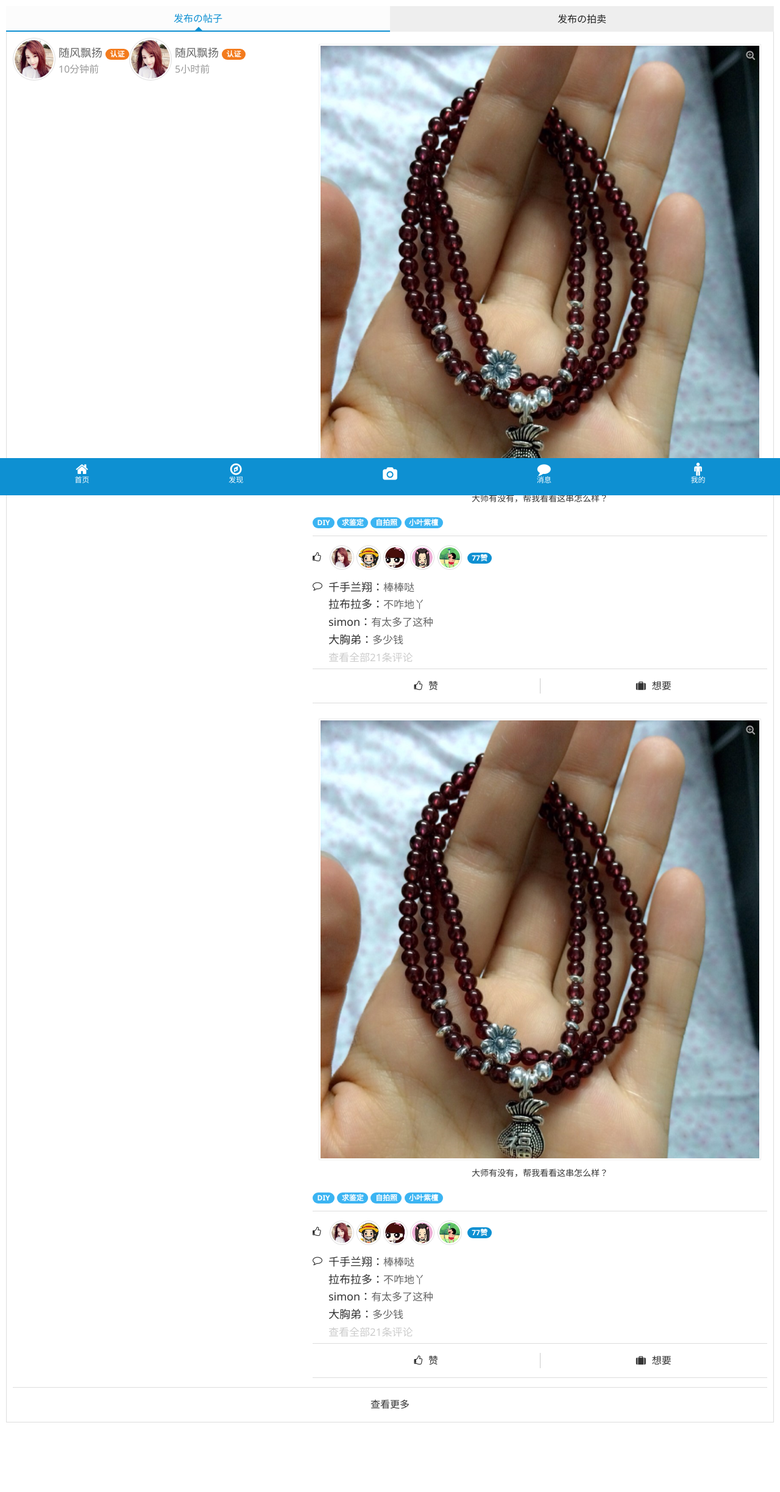
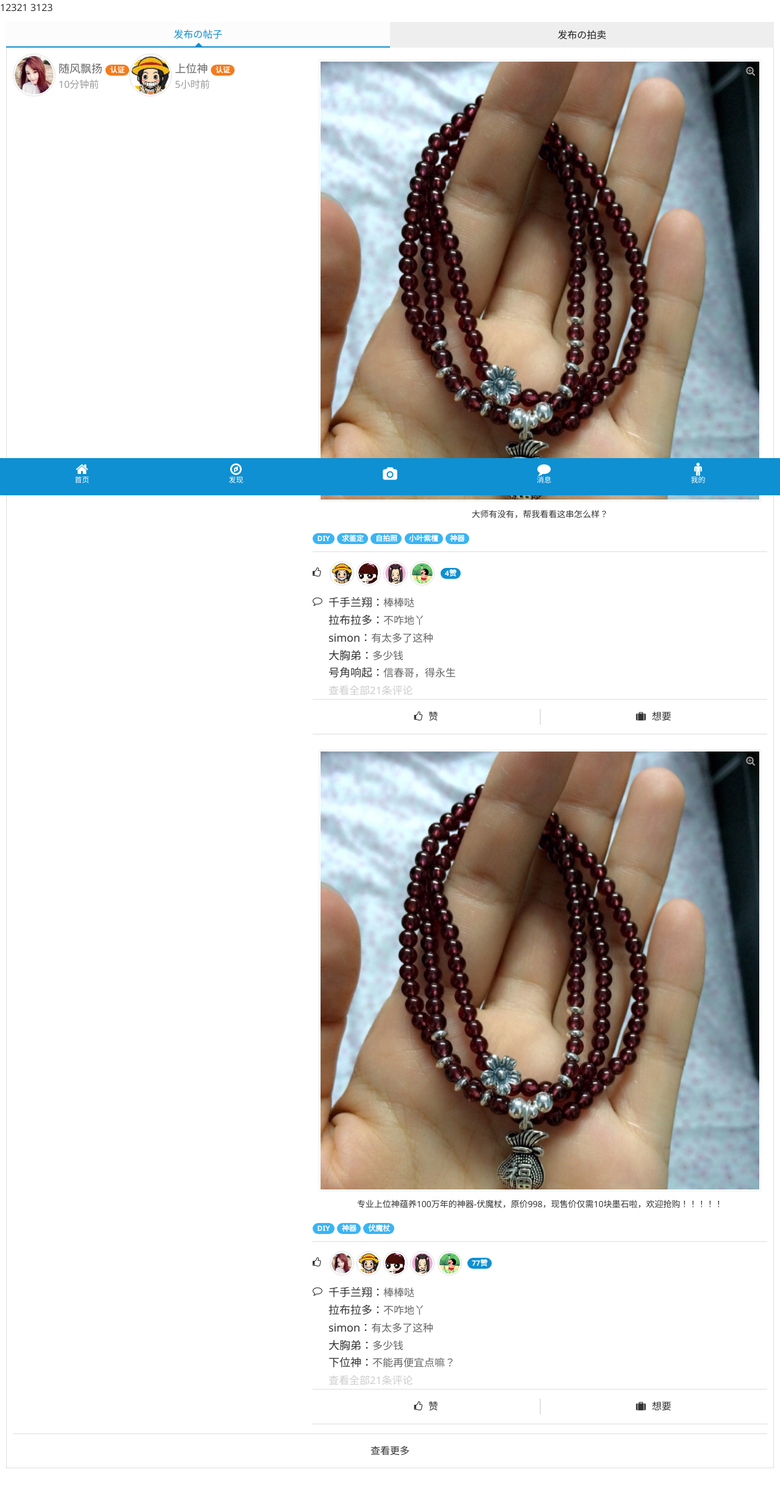
Before and after one commit to j0hnnie/mnj, a plain HTML site: page me.html in a window 1280 px wide. Shown: the whole page at 61% size. Before the commit the page ends 2396 px from the top, so only its background shows below. Drawn offline with Linux system fonts and the light colour scheme.

Commit message:
玛瑙街

```diff
--- a/me.html
+++ b/me.html
@@ -35,6 +35,10 @@
   <link rel="stylesheet" href="assets/css/app.css">
 </head>
 <body>
+<div>
+	12321
+	3123
+</div>
 
 <!-- TAB -->
 <div data-am-widget="tabs" class="am-tabs am-tabs-d2">
@@ -75,6 +79,7 @@
 						<span class="am-badge am-badge-secondary am-round">求鉴定</span>
 						<span class="am-badge am-badge-secondary am-round">自拍照</span>
 						<span class="am-badge am-badge-secondary am-round">小叶紫檀</span>
+						<span class="am-badge am-badge-secondary am-round">神器</span>
 					</div>
 
 					<hr data-am-widget="divider" style="margin-top:50px" class="am-divider am-divider-default" />
@@ -83,12 +88,11 @@
 					<div>
 						<div style="float:left;">
 							<span class="am-icon-thumbs-o-up am-icon-xs am-margin-right-sm"></span>
-							<img class="am-img-thumbnail am-circle" src="assets/images/avatar.png" width="40" height="40"/>
 							<img class="am-img-thumbnail am-circle" src="assets/images/avatar_1.png" width="40" height="40"/>
 							<img class="am-img-thumbnail am-circle" src="assets/images/avatar_2.png" width="40" height="40"/>
 							<img class="am-img-thumbnail am-circle" src="assets/images/avatar_3.png" width="40" height="40"/>
 							<img class="am-img-thumbnail am-circle" src="assets/images/avatar_4.png" width="40" height="40"/>
-							<span class="am-badge am-badge-primary am-round am-margin-left-xs">77赞</span>
+							<span class="am-badge am-badge-primary am-round am-margin-left-xs">4赞</span>
 						</div>
 
 						<br />
@@ -102,6 +106,7 @@
 									<li>拉布拉多：<span style="font-size:17px;color:#666;">不咋地丫</span></li>
 									<li>simon：<span style="font-size:17px;color:#666;">有太多了这种</span></li>
 									<li>大胸弟：<span style="font-size:17px;color:#666;">多少钱</span></li>
+									<li>号角响起：<span style="font-size:17px;color:#666;">信春哥，得永生</span></li>
 									<li><span style="font-size:17px;color:#CCC;">查看全部21条评论</span></li>
 								</ul>
 							</div>
@@ -128,10 +133,10 @@
 			<div>
 				<div>
 					<div style="float:left;">
-						<img class="am-img-thumbnail am-circle" src="assets/images/avatar.png" width="70" height="70"/>
+						<img class="am-img-thumbnail am-circle" src="assets/images/avatar_1.png" width="70" height="70"/>
 					</div>
 					<div style="float:left;padding-top:10px;padding-left:5px;">
-						<span style="font-size:18px;color:#666;">随风飘扬</span><span class="am-badge am-badge-warning am-round am-margin-left-xs">认证</span>
+						<span style="font-size:18px;color:#666;">上位神</span><span class="am-badge am-badge-warning am-round am-margin-left-xs">认证</span>
 						<br />
 						<span style="color:#999;">5小时前</span>
 					</div>
@@ -141,15 +146,14 @@
 					<figure data-am-widget="figure" class="am am-figure am-figure-default" data-am-figure="{pureview: 'true'}">
 						<img src="assets/images/example.png" data-rel="assets/images/example.png" alt="图片介绍"/>
 						<figcaption class="am-figure-capition-btm">
-						大师有没有，帮我看看这串怎么样？
+							专业上位神蕴养100万年的神器-伏魔杖，原价998，现售价仅需10块墨石啦，欢迎抢购！！！！！
 						</figcaption>
 					</figure>
 
 					<div style="float:left;">
 						<span class="am-badge am-badge-secondary am-round">DIY</span>
-						<span class="am-badge am-badge-secondary am-round">求鉴定</span>
-						<span class="am-badge am-badge-secondary am-round">自拍照</span>
-						<span class="am-badge am-badge-secondary am-round">小叶紫檀</span>
+						<span class="am-badge am-badge-secondary am-round">神器</span>
+						<span class="am-badge am-badge-secondary am-round">伏魔杖</span>
 					</div>
 
 					<hr data-am-widget="divider" style="margin-top:50px" class="am-divider am-divider-default" />
@@ -176,6 +180,7 @@
 									<li>拉布拉多：<span style="font-size:17px;color:#666;">不咋地丫</span></li>
 									<li>simon：<span style="font-size:17px;color:#666;">有太多了这种</span></li>
 									<li>大胸弟：<span style="font-size:17px;color:#666;">多少钱</span></li>
+									<li>下位神：<span style="font-size:17px;color:#666;">不能再便宜点嘛？</span></li>
 									<li><span style="font-size:17px;color:#CCC;">查看全部21条评论</span></li>
 								</ul>
 							</div>
```
